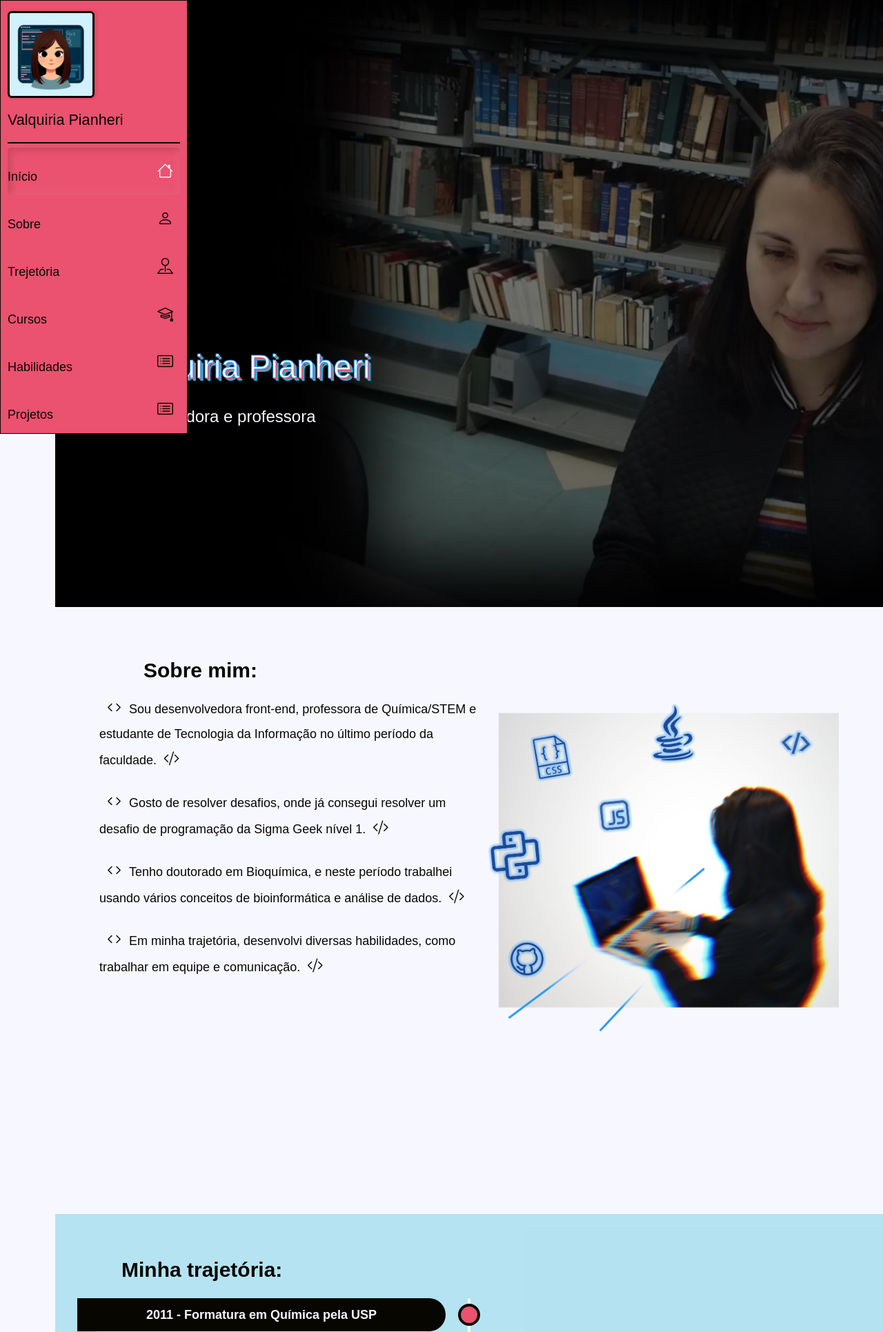
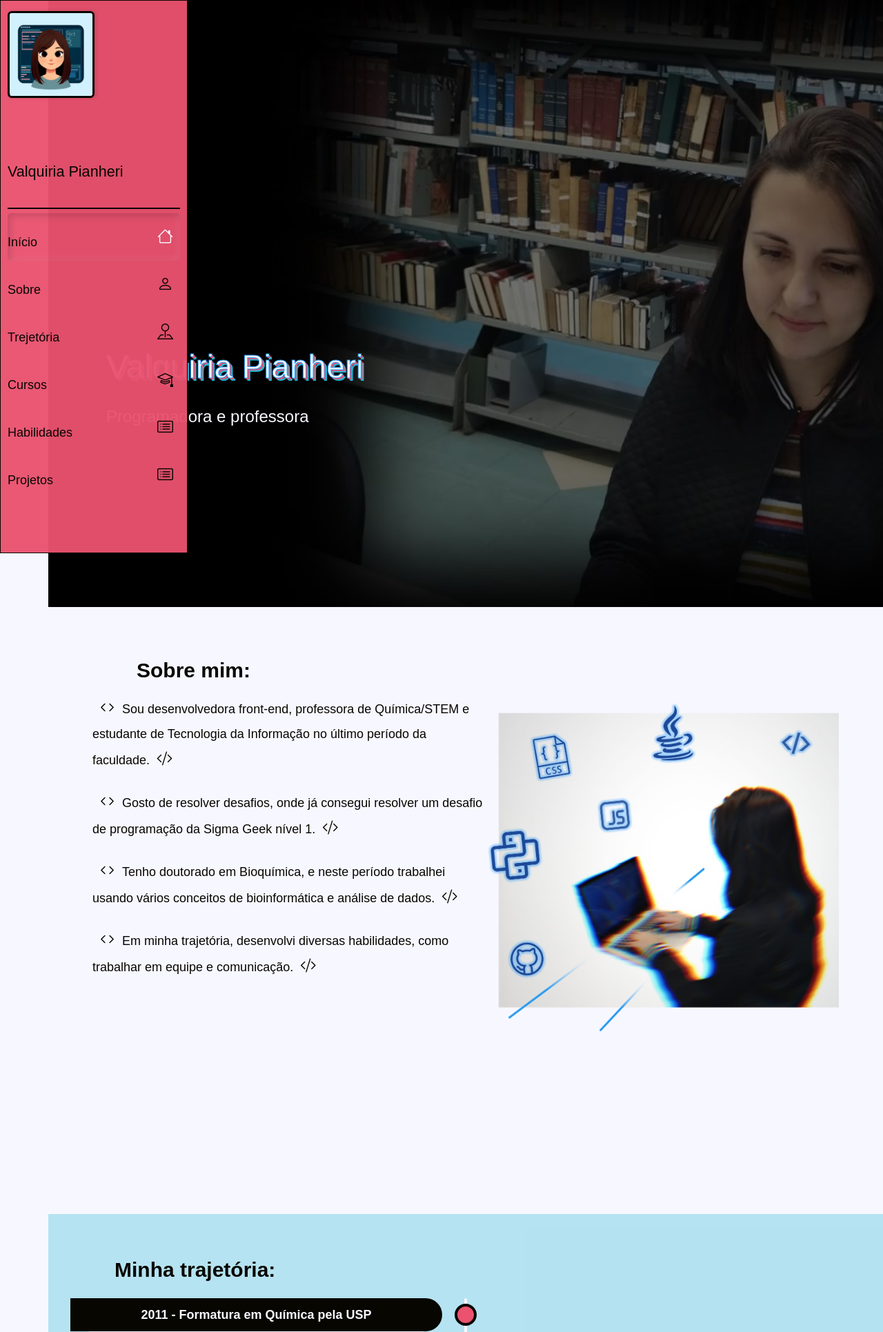
Before and after one commit to Valqps/Portfolio, a Flask app: page / in a window 1280 px wide. Shown: the top 1931 px of the page at 69% size. Run offline with Flask 3, Linux system fonts and the light colour scheme; some libraries are stand-ins or nearby versions; some web fonts are replaced.

Commit message:
Ajustes no menu lateral para deixar fixo e girando o h1

```diff
--- a/static/styles/menu-lateral.css
+++ b/static/styles/menu-lateral.css
@@ -1,19 +1,23 @@
 aside h1 {
     font-size: 1.8em;
-    margin: 20px 0;
-    text-align: left;
+    text-align: right;
+    transform: rotate(270deg) translateY(0px) translateX(-150px);
+    margin: 0;
+    padding: 0;
+    width: 30vh;
 }
 
 aside {
     display: block;
-    position: relative;
+    position: fixed;
     left: -200px;
     top: 0;
     bottom: 0;
-    background-color: var(--cor-rosa);
+    background-color: var(--cor-rosa-levetransparencia);
     border: 1px solid var(--cor-escura);
     overflow-y: auto;
     width: 250px;
+    height: 100vh;
     transition: all ease-in-out 0.5s;
     padding: 0 10px;
     z-index: 9997;
@@ -23,10 +27,28 @@
     left: 0px;
 }
 
+aside:hover h1{
+    transform: rotate(0);
+    margin: 20px 0;
+    text-align: left;
+}
+
+aside .perfil {
+    display: flex;
+    flex-direction: row;
+    justify-content: space-between;
+    height: 35vh;
+}
+
+aside:hover .perfil {
+    flex-direction: column;
+}
+
 aside .perfil img{
     margin: 15px 0;
     display: block;
     width: 120px;
+    height: 120px;
     border: 3px solid var(--cor-escura);
     border-radius: 5%;
     box-shadow: 2px 0px 5px var(--cor-sombra-escura);
--- a/static/styles/style.css
+++ b/static/styles/style.css
@@ -11,6 +11,7 @@
     --cor-sombra-escura: #07060020;
     --sombra: inset -5px -5px 10px 0px var(--cor-sombra-clara), inset 5px 5px 10px 0px var(--cor-sombra-escura);
     --cor-rosa-transparente: #EA526F90;
+    --cor-rosa-levetransparencia: #EA526FF5;
     --cor-verde-transparente: #23B5D350;
 }
 
@@ -26,7 +27,7 @@
 
 main {
     position: absolute;
-    margin-left: 80px;
+    margin-left: 70px;
     top: 0;
     color: var(--cor-escura);
 }
@@ -69,9 +70,9 @@
 }
 
 @media screen and (max-width: 1056px) {
-    main {
+    /* main {
         margin-left: 0;
-    }
+    } */
 }
 
 @media screen and (max-width: 854px) {
--- a/templates/index.html
+++ b/templates/index.html
@@ -20,8 +20,8 @@
 <body>
     <aside id="menu-lateral">
         <header class="perfil menu-detalhado-oculto">
-            <img src="../static/img/ValquiriaAvatar.jpg" alt="foto de Valquiria Pianheri Souza, uma mulher branca, com cerca de 30 anos, cabelos escuros, liso e comprido, olhos escuros, vestindo uma camisa rosa clara" >
-            <h1 class="menu-detalhado-oculto">Valquiria Pianheri</h1>
+            <div><img src="../static/img/ValquiriaAvatar.jpg" alt="foto de Valquiria Pianheri Souza, uma mulher branca, com cerca de 30 anos, cabelos escuros, liso e comprido, olhos escuros, vestindo uma camisa rosa clara" ></div>
+            <div><h1 class="menu-detalhado-oculto">Valquiria Pianheri</h1></div>
         </header>
         <hr>
         <nav>
```
